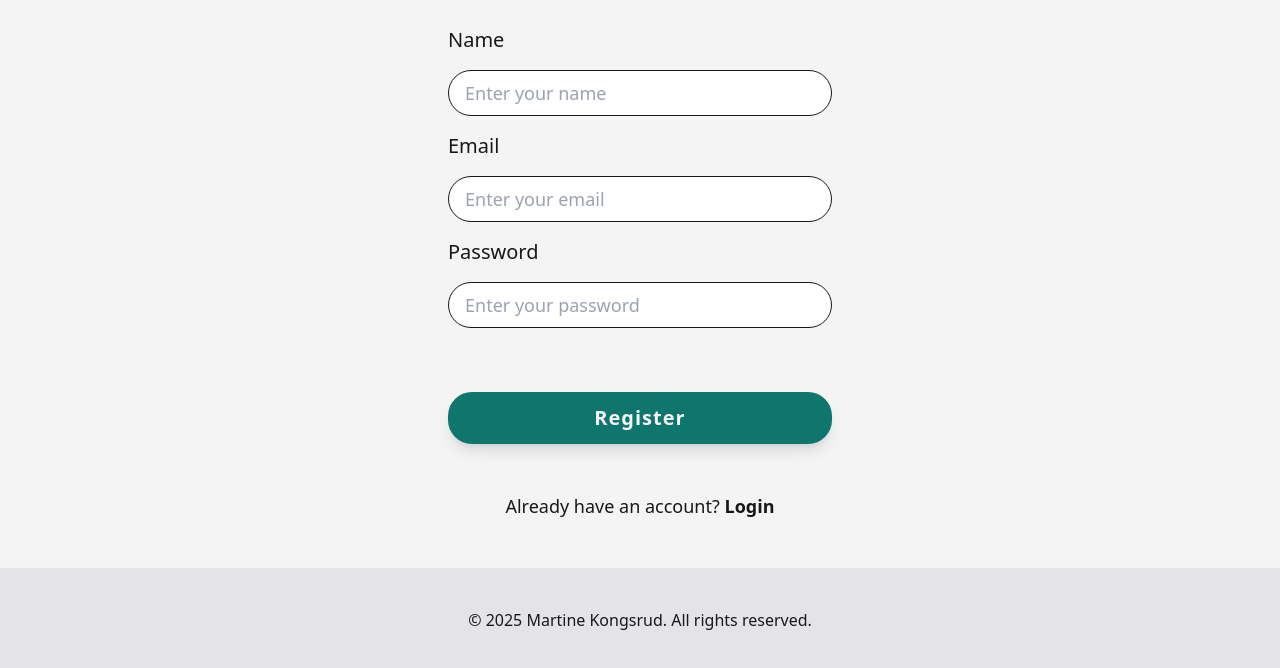
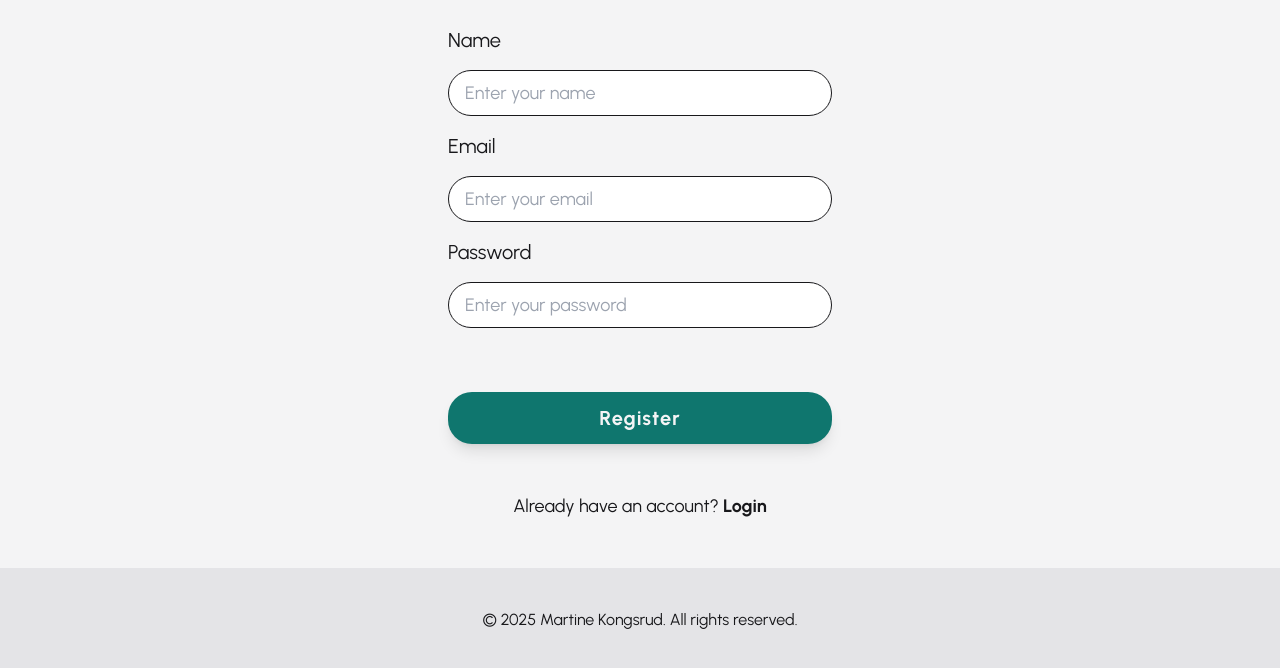
Before and after one commit to Martinekong/fed2-css-frameworks-ca, a website: page auth/register.html in a window 1280 px wide. Shown: the part 254-922 px from the top of the page. Drawn offline with nearby package versions, Linux system fonts and the light colour scheme.

Commit message:
added custom typography

```diff
--- a/auth/register.html
+++ b/auth/register.html
@@ -11,12 +11,18 @@
       rel="stylesheet"
       href="https://fonts.googleapis.com/css2?family=Material+Symbols+Outlined:opsz,wght,FILL,GRAD@24,400,0,0&icon_names=graphic_eq"
     />
+    <link rel="preconnect" href="https://fonts.googleapis.com" />
+    <link rel="preconnect" href="https://fonts.gstatic.com" crossorigin />
+    <link
+      href="https://fonts.googleapis.com/css2?family=Urbanist:ital,wght@0,100..900;1,100..900&display=swap"
+      rel="stylesheet"
+    />
     <link rel="stylesheet" href="./../src/css/styles.css" />
     <script type="module" src="./../src/js/script.js"></script>
     <title>Social | Register</title>
   </head>
   <body
-    class="flex flex-col min-h-screen text-zinc-900 bg-zinc-100 dark:text-zinc-100 dark:bg-zinc-900"
+    class="flex flex-col min-h-screen text-zinc-900 bg-zinc-100 dark:text-zinc-100 dark:bg-zinc-900 font-custom"
   >
     <header class="flex justify-between m-8">
       <div class="flex items-center gap-2">
@@ -147,7 +153,7 @@
             name="name"
             id="name"
             placeholder="Enter your name"
-            class="px-4 py-2 text-lg border rounded-3xl border-zinc-900"
+            class="px-4 py-2 text-lg border rounded-3xl border-zinc-900 text-zinc-900"
           />
           <label for="email" class="text-xl capitalize">email</label>
           <input
@@ -155,7 +161,7 @@
             name="email"
             id="email"
             placeholder="Enter your email"
-            class="px-4 py-2 text-lg border rounded-3xl border-zinc-900"
+            class="px-4 py-2 text-lg border rounded-3xl border-zinc-900 text-zinc-900"
           />
           <label for="password" class="text-xl capitalize">password</label>
           <input
@@ -163,7 +169,7 @@
             name="password"
             id="password"
             placeholder="Enter your password"
-            class="px-4 py-2 text-lg border rounded-3xl border-zinc-900"
+            class="px-4 py-2 text-lg border rounded-3xl border-zinc-900 text-zinc-900"
           />
           <button
             type="submit"
--- a/tailwind.config.js
+++ b/tailwind.config.js
@@ -3,7 +3,11 @@
 module.exports = {
   content: ['./**/*.{html,js}', '!./node_modules/**/*'],
   theme: {
-    extend: {},
+    extend: {
+      fontFamily: {
+        custom: ['Urbanist', 'sans-serif'],
+      },
+    },
   },
   darkMode: 'class',
   plugins: [],
```
Also changed, not shown: index.html (+9 -3 lines), posts/feed.html (+7 -1 lines), profile/profile.html (+7 -1 lines), src/css/styles.css.
